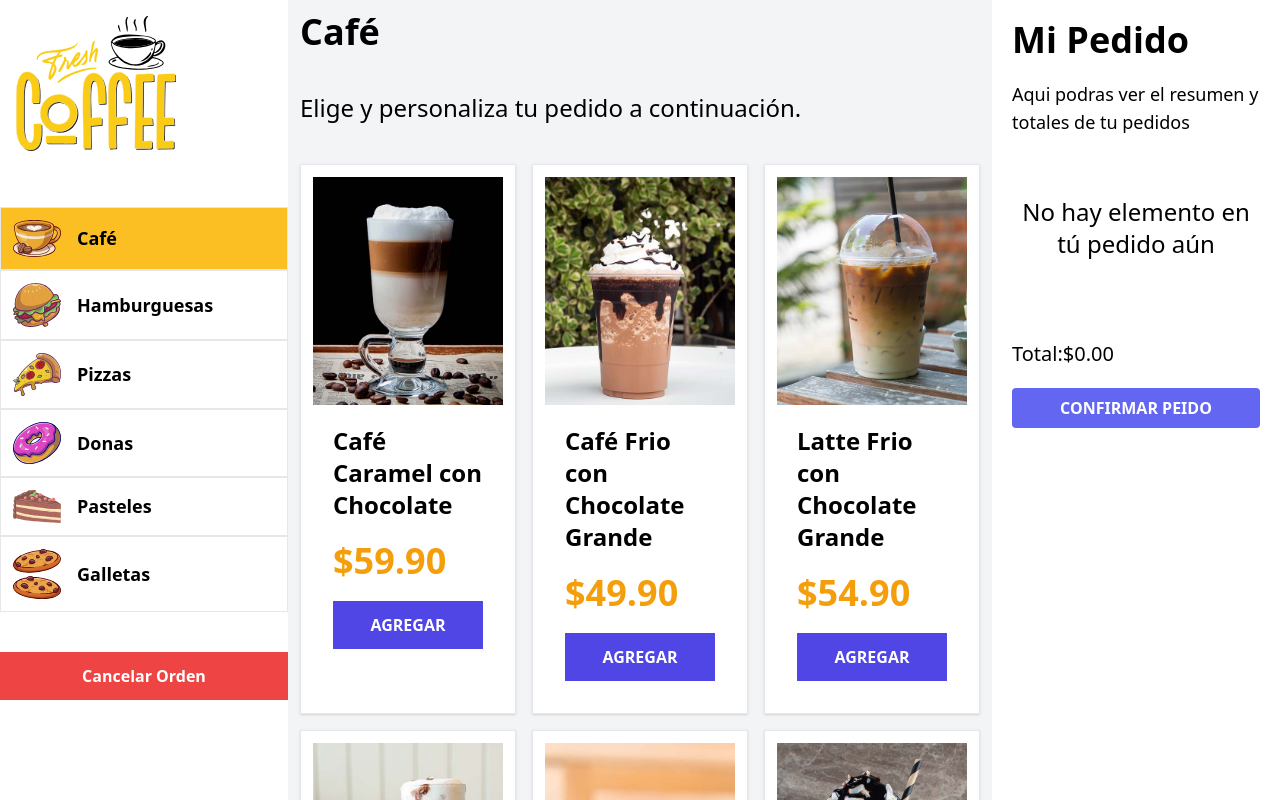
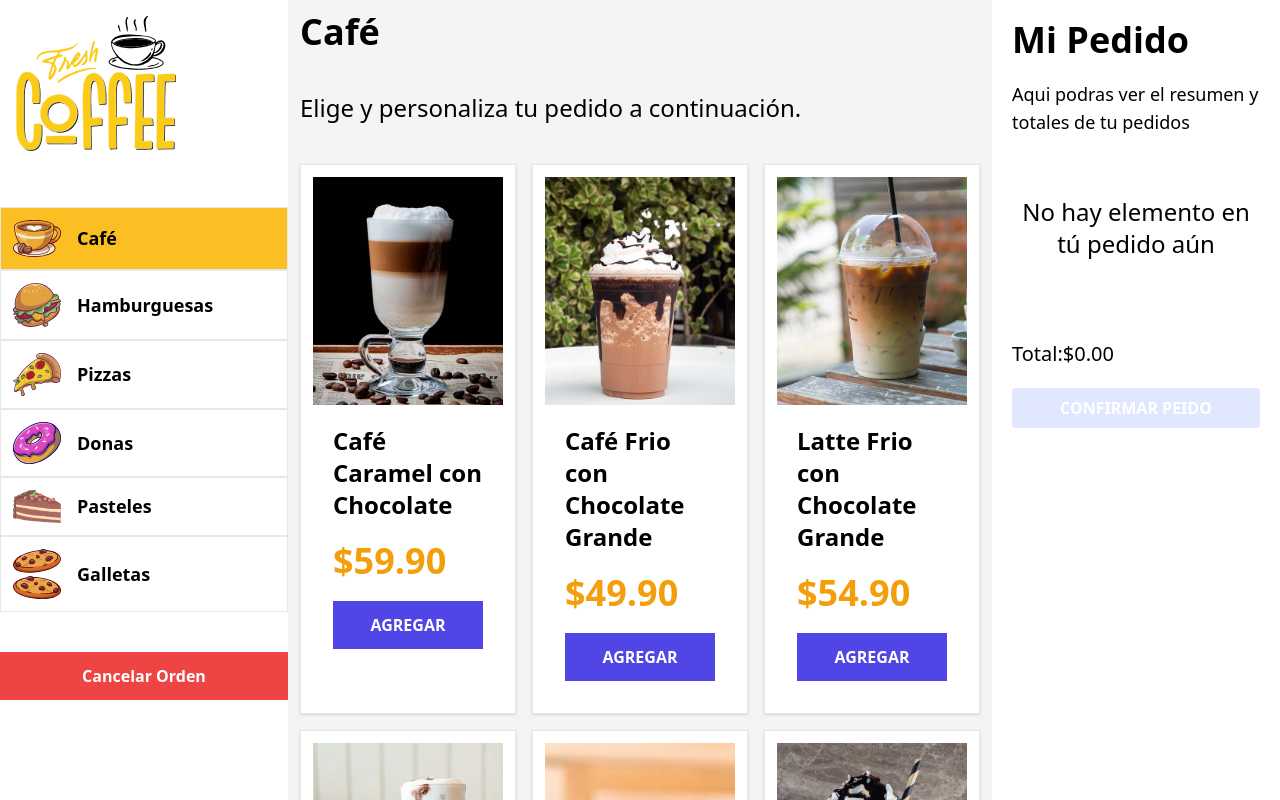
Before and after one commit to Marcelino2017/FreshCoffe_front, a React (Vite) app: page / in a window 1280 px wide. Built offline with nearby package versions, Linux system fonts and the light colour scheme.

Commit message:
Deshabilitar el Botón de Realizar Pedido si el Pedido esta vacio

```diff
--- a/src/componest/Resumen.jsx
+++ b/src/componest/Resumen.jsx
@@ -5,6 +5,8 @@ import ResumenProducto from "./ResumenProducto";
 export default function Resumen() {
 
   const { pedido, total } = useQuiosco();
+
+  const comprobarPedido = () => pedido.length === 0;
 
   return (
     <aside className="w-72 h-screen overflow-y-scroll p-5">
@@ -39,10 +41,11 @@ export default function Resumen() {
         <div className="mt-5">
           <input
             type="submit"
-            className="bg-indigo-500 hover:bg-indigo-800
+            className={`${comprobarPedido() ? 'bg-indigo-100' : 'bg-indigo-500'} hover:bg-indigo-800
             px-5 py-2 rounded uppercase font-bold text-white text-center
-            w-full cursor-pointer"
+            w-full cursor-pointer`}
             value="Confirmar Peido"
+            disabled={comprobarPedido()}
           />
         </div>
       </form>
```
